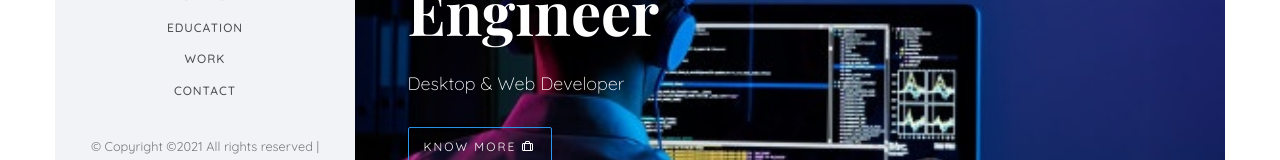
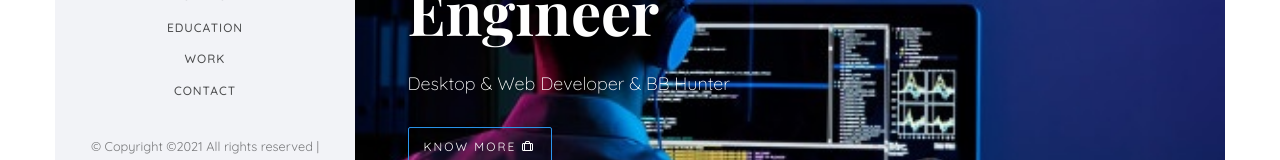
Before and after one commit to null0pull/Portfolio, a plain HTML site: page index.html in a window 1280 px wide. Shown: the part 385-545 px from the top of the page. Drawn offline with nearby package versions, Linux system fonts and the light colour scheme; files whose address does not match are found by name; a web font is replaced by a local one.

Commit message:
Update index.html

```diff
--- a/index.html
+++ b/index.html
@@ -115,7 +115,7 @@
 					   				<div class="slider-text-inner">
 					   					<div class="desc">
 						   					<h1 class="white" >I am <br>a Software Engineer</h1>
-												<h2>Desktop & Web Developer</h2>
+												<h2>Desktop & Web Developer & BB Hunter</h2>
 												<p><a href="#about" class="btn btn-primary btn-learn">Know More <i class="icon-briefcase3"></i></a></p>
 												<p><a href="certs/certs.htm" class="btn btn-primary btn-learn">Show Certifications <i class="icon-briefcase3"></i></a></p>
 											</div>
```
